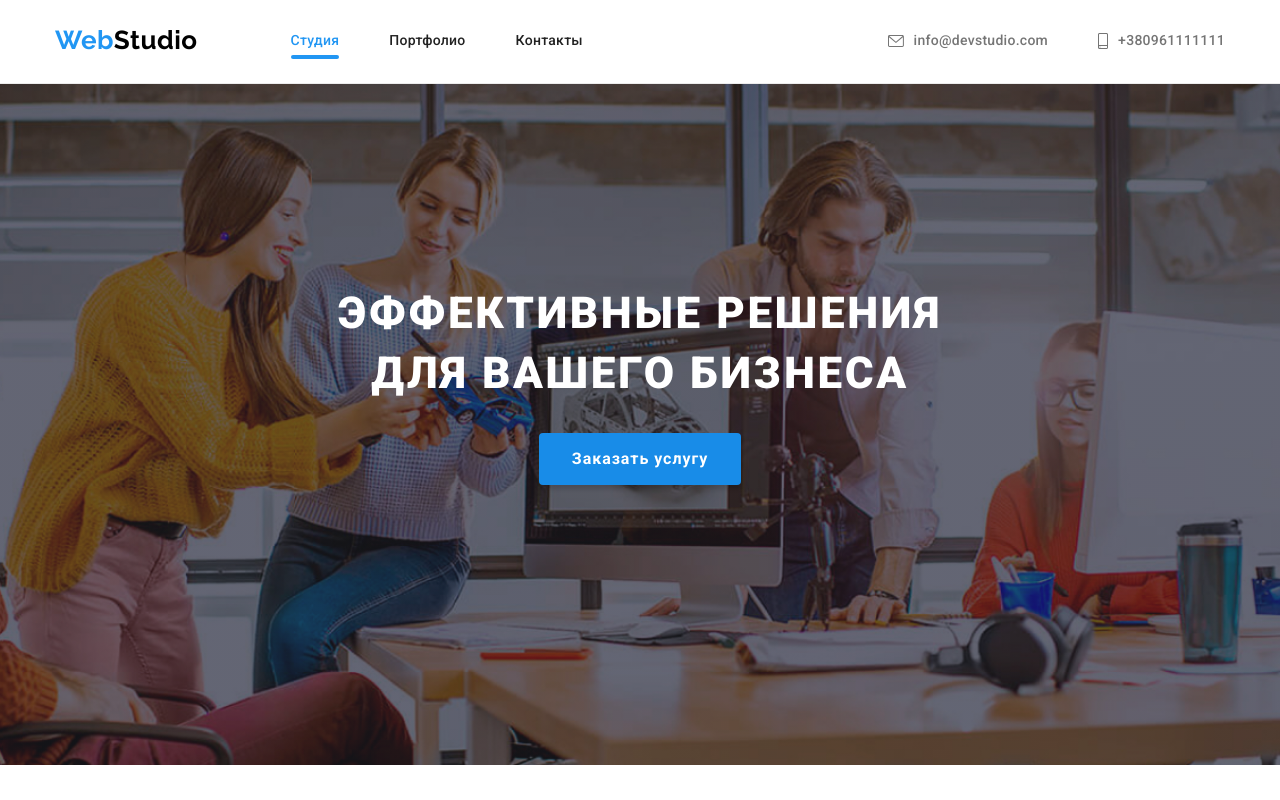
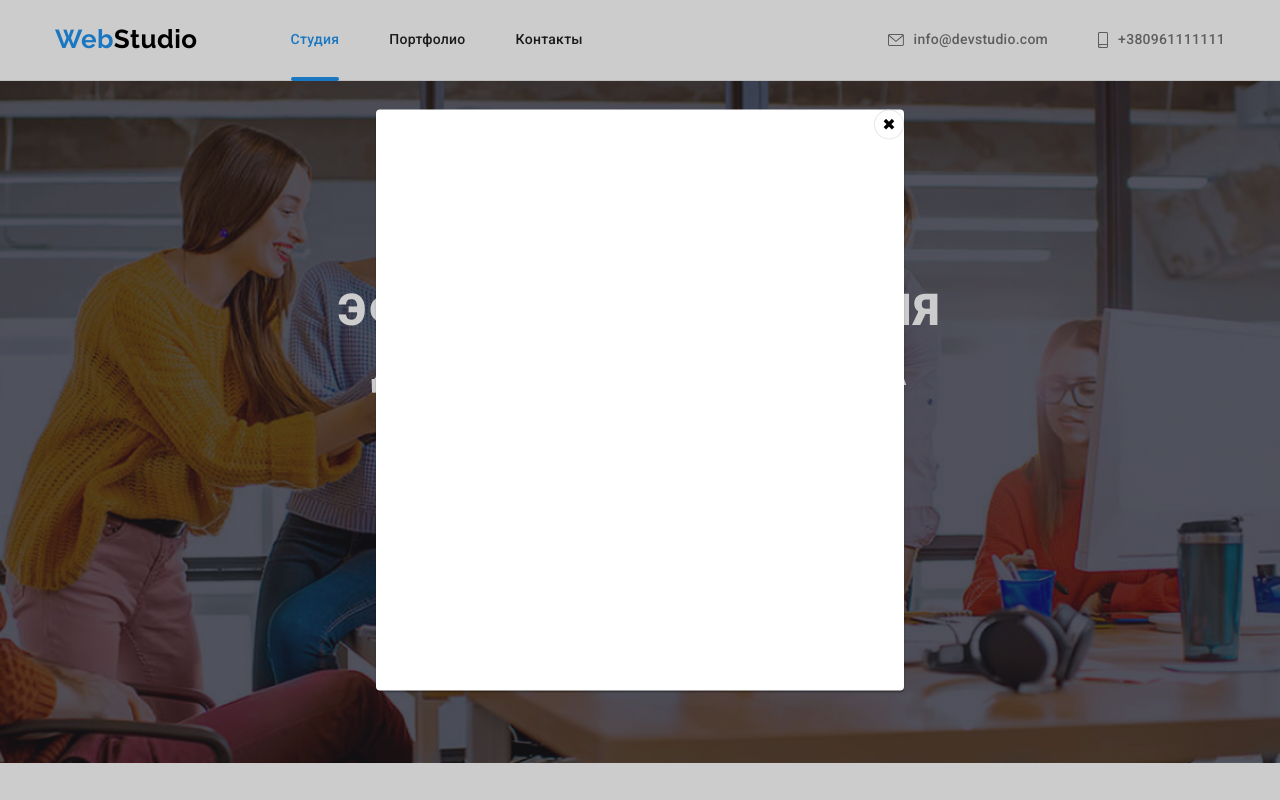
Before and after one commit to StasSytnykov/goit-markup-hw-05, a plain HTML site: page index.html in a window 1280 px wide. Both pictures are taken after a click on the button "Заказать услугу". Shown: the top 800 px of the page. Drawn offline with nearby package versions, Linux system fonts and the light colour scheme.

Commit message:
add modal window

```diff
--- a/css/style.css
+++ b/css/style.css
@@ -1,4 +1,5 @@
 /* Utilites */
+
 :root {
   --primery-text-color: #757575;
   --title-text-color: #212121;
@@ -49,6 +50,7 @@ img {
 
 .container-flex {
   display: flex;
+  align-items: center;
 }
 
 .hidden {
@@ -56,11 +58,14 @@ img {
 }
 
 /* Header */
+
 .page-header {
   border-bottom: 1px solid #ececec;
+  /* height: 80px; */
 }
 
 /* Logo */
+
 .logo {
   font-family: Raleway, sans-serif;
   font-weight: 700;
@@ -71,8 +76,6 @@ img {
   color: #000;
 
   margin-right: 93px;
-  margin-top: 24px;
-  margin-bottom: 25px;
 }
 
 .logo-style {
@@ -84,6 +87,7 @@ img {
 }
 
 /* Site navigation */
+
 .site-nav {
   display: flex;
   align-items: center;
@@ -100,8 +104,8 @@ img {
   letter-spacing: 0.02em;
   text-decoration: none;
 
-  padding-top: 10px;
-  padding-bottom: 10px;
+  padding-top: 32px;
+  padding-bottom: 32px;
 
   color: var(--title-text-color);
 
@@ -124,13 +128,14 @@ img {
   height: 4px;
 
   position: absolute;
-  bottom: 0;
+  bottom: -1px;
 
   background-color: var(--style-color);
   border-radius: 2px;
 }
 
 /* Contacts */
+
 .contacts {
   display: flex;
   margin-left: auto;
@@ -148,8 +153,8 @@ img {
   line-height: 1.14;
   letter-spacing: 0.02em;
 
-  padding-top: 10px;
-  padding-bottom: 10px;
+  padding-top: 32px;
+  padding-bottom: 32px;
 
   color: inherit;
   transition: color 250ms cubic-bezier(0.4, 0, 0.2, 1);
@@ -171,6 +176,7 @@ img {
 }
 
 /* Hero */
+
 .hero {
   background-color: #2f303a;
   text-align: center;
@@ -229,13 +235,59 @@ img {
   background-color: #188ce8;
 }
 
+.backdrop {
+  position: fixed;
+  top: 0;
+  left: 0;
+  width: 100%;
+  height: 100%;
+  z-index: 10;
+
+  background: rgba(0, 0, 0, 0.2);
+}
+
+.backdrop.is-hidden {
+  opacity: 0;
+  pointer-events: none;
+  visibility: hidden;
+}
+
+.modal {
+  position: absolute;
+  top: 50%;
+  left: 50%;
+  transform: translate(-50%, -50%);
+  display: flex;
+  justify-content: end;
+
+  min-width: 528px;
+  min-height: 581px;
+
+  background: var(--accent-color);
+  box-shadow: 0px 1px 3px rgba(0, 0, 0, 0.12), 0px 1px 1px rgba(0, 0, 0, 0.14),
+    0px 2px 1px rgba(0, 0, 0, 0.2);
+  border-radius: 4px;
+}
+
+.modal-btn {
+  width: 30px;
+  height: 30px;
+  border-radius: 50%;
+
+  background: #ffffff;
+  border: 1px solid rgba(0, 0, 0, 0.1);
+  cursor: pointer;
+}
+
 /* Sections */
+
 .section {
   padding-top: 94px;
   padding-bottom: 94px;
 }
 
 /* Features */
+
 .section-title {
   font-weight: 700;
   font-size: 36px;
@@ -336,6 +388,7 @@ img {
 }
 
 /* Our team */
+
 section-title {
   margin-bottom: var(--section-gap);
 }
@@ -412,6 +465,7 @@ section-title {
 }
 
 /* Company */
+
 .company-list {
   display: flex;
 }
@@ -441,6 +495,7 @@ section-title {
 }
 
 /* Buttons*/
+
 .button {
   display: flex;
   justify-content: center;
@@ -483,6 +538,7 @@ section-title {
 }
 
 /* Our produtcs */
+
 .products-list {
   display: flex;
   flex-wrap: wrap;
@@ -502,6 +558,8 @@ section-title {
   box-shadow: 0px 1px 1px rgba(0, 0, 0, 0.12), 0px 4px 4px rgba(0, 0, 0, 0.06),
     1px 4px 6px rgba(0, 0, 0, 0.16);
 }
+
+
 
 .product-card .link {
   color: inherit;
@@ -529,6 +587,7 @@ section-title {
 }
 
 /* Footer */
+
 .footer {
   background-color: #2f303a;
 }
--- a/index.html
+++ b/index.html
@@ -66,13 +66,17 @@
         </div>
       </div>
     </header>
-
     <!-- Герой -->
     <main>
       <section class="hero">
         <div class="container">
           <h1 class="hero-title">Эффективные решения для вашего бизнеса</h1>
-          <button class="hero-btn" type="button">Заказать услугу</button>
+          <button data-modal-open class="hero-btn" type="button">Заказать услугу</button>
+          <div data-modal class="backdrop is-hidden">
+            <div class="modal">
+              <button class="modal-btn" type="button" data-modal-close>&#10006;</button>
+            </div>
+          </div>
         </div>
       </section>
       <!-- Особенности -->
@@ -152,7 +156,6 @@
             </li>
 
             <li class="image">
-
               <img
                 src="./images/img-two.jpg"
                 alt="Человек выбирает интерефейс на телефоне"
@@ -333,7 +336,7 @@
             </li>
 
             <li class="company-item">
-              <a class="company-link" class="test" href="">
+              <a class="company-link" href="">
                 <svg width="106px" height="60px">
                   <use href="./images/sprite.svg#icon-logo-3"></use>
                 </svg>
@@ -415,5 +418,6 @@
         </div>
       </div>
     </footer>
+    <script src="./js/modal.js"></script>
   </body>
 </html>
--- /dev/null
+++ b/js/modal.js
@@ -0,0 +1,14 @@
+(() => {
+  const refs = {
+    openModalBtn: document.querySelector('[data-modal-open]'),
+    closeModalBtn: document.querySelector('[data-modal-close]'),
+    modal: document.querySelector('[data-modal]'),
+  };
+
+  refs.openModalBtn.addEventListener('click', toggleModal);
+  refs.closeModalBtn.addEventListener('click', toggleModal);
+
+  function toggleModal() {
+    refs.modal.classList.toggle('is-hidden');
+  }
+})();
```
Also changed, not shown: modal.js (deleted), portfolio.html (line endings or trailing spaces).
